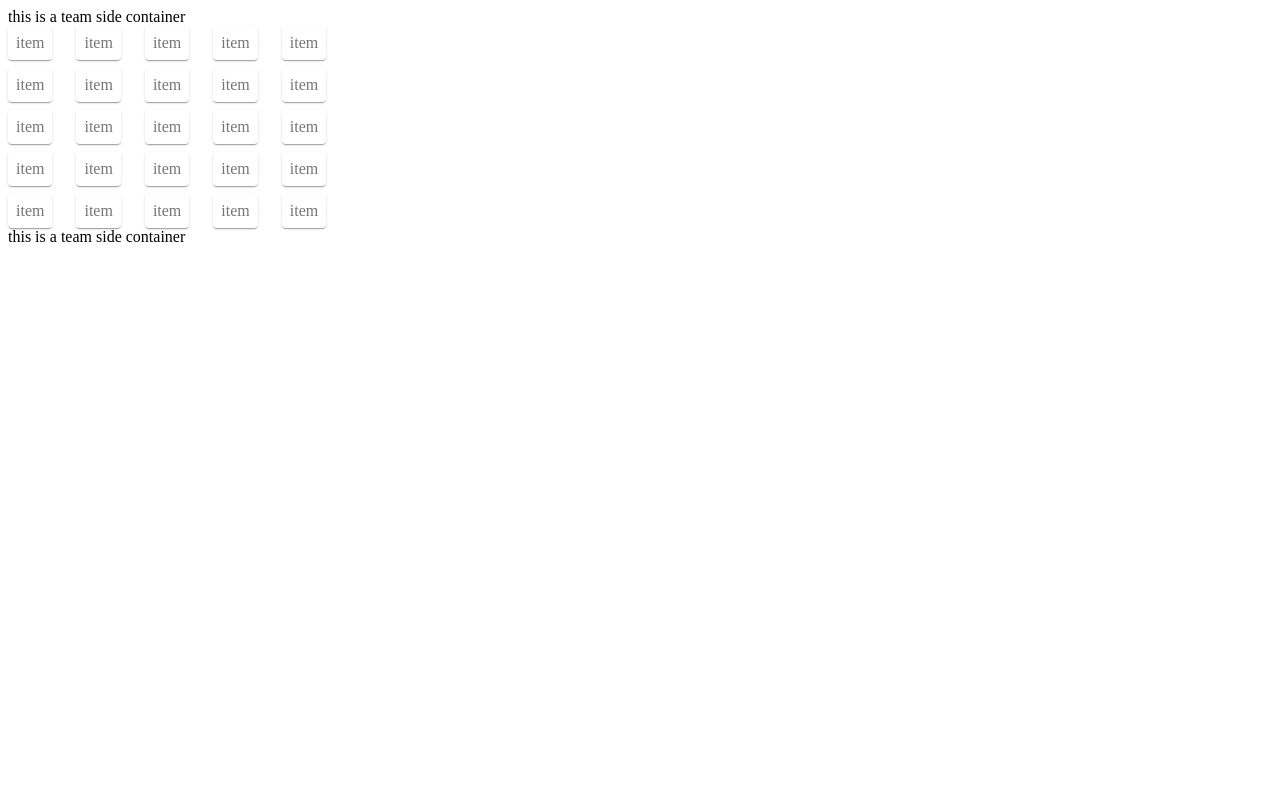
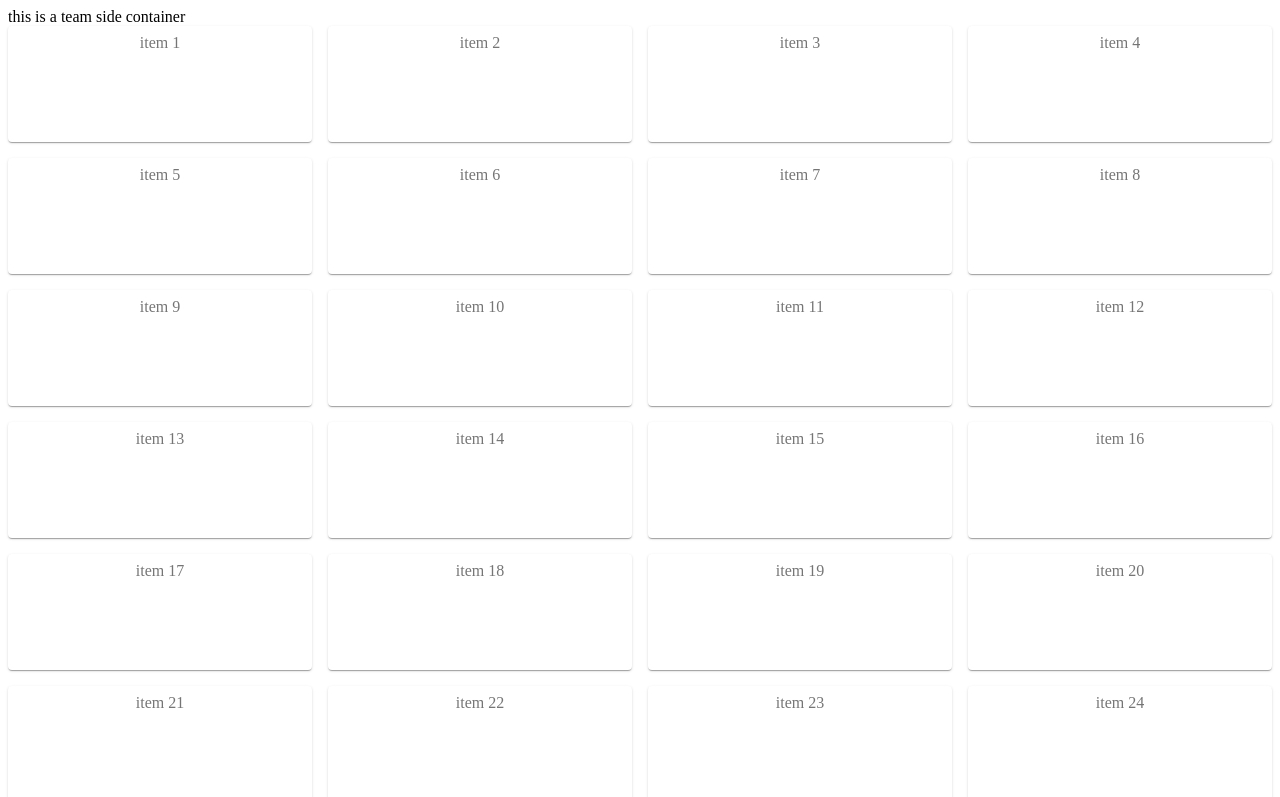
Before and after one commit to Steven-Nguyen-T/Recoil-Codenames, a React (Create React App) app: page / in a window 1280 px wide. Shown: the top 797 px of the page. Built offline with nearby package versions, Linux system fonts and the light colour scheme.

Commit message:
grid update

```diff
--- a/src/components/GameBoard/gameBoardContainer.js
+++ b/src/components/GameBoard/gameBoardContainer.js
@@ -2,8 +2,12 @@
 import React, { useState } from "react";
 
 import { makeStyles } from "@material-ui/core/styles";
+import Grid from "@material-ui/core/Grid";
+import FormLabel from "@material-ui/core/FormLabel";
+import FormControlLabel from "@material-ui/core/FormControlLabel";
+import RadioGroup from "@material-ui/core/RadioGroup";
+import Radio from "@material-ui/core/Radio";
 import Paper from "@material-ui/core/Paper";
-import Grid from "@material-ui/core/Grid";
 
 const useStyles = makeStyles((theme) => ({
   root: {
@@ -11,13 +15,23 @@ const useStyles = makeStyles((theme) => ({
   },
   paper: {
     padding: theme.spacing(1),
+    height: 100,
     textAlign: "center",
     color: theme.palette.text.secondary,
+  },
+  control: {
+    padding: theme.spacing(2),
   },
 }));
 
 export default function GameBoardContainer() {
   const classes = useStyles();
+
+  const [spacing, setSpacing] = React.useState(2);
+
+  const handleChange = (event) => {
+    setSpacing(Number(event.target.value));
+  };
 
   // generate an array with 25 words
   const [gameBoard, setGameBoard] = useState([
@@ -48,47 +62,17 @@ export default function GameBoardContainer() {
     25,
   ]);
 
-  function FormRow() {
-    return (
-      <React.Fragment>
-        <Grid item xs={2.4}>
-          <Paper className={classes.paper}>item</Paper>
-        </Grid>
-        <Grid item xs={2.4}>
-          <Paper className={classes.paper}>item</Paper>
-        </Grid>
-        <Grid item xs={2.4}>
-          <Paper className={classes.paper}>item</Paper>
-        </Grid>
-        <Grid item xs={2.4}>
-          <Paper className={classes.paper}>item</Paper>
-        </Grid>
-        <Grid item xs={2.4}>
-          <Paper className={classes.paper}>item</Paper>
-        </Grid>
-      </React.Fragment>
-    );
-  }
-
   return (
-    <div className={classes.root}>
-      <Grid container spacing={1}>
-        <Grid container item xs={12} spacing={3}>
-          <FormRow />
-        </Grid>
-        <Grid container item xs={12} spacing={3}>
-          <FormRow />
-        </Grid>
-        <Grid container item xs={12} spacing={3}>
-          <FormRow />
-        </Grid>
-        <Grid container item xs={12} spacing={3}>
-          <FormRow />
-        </Grid>
-        <Grid container item xs={12} spacing={3}>
-          <FormRow />
+    <Grid container className={classes.root} spacing={2}>
+      <Grid item xs={12}>
+        <Grid container justify="center" spacing={spacing}>
+          {gameBoard.map((value) => (
+            <Grid key={value} xs={3} item>
+              <Paper className={classes.paper}>item {value}</Paper>
+            </Grid>
+          ))}
         </Grid>
       </Grid>
-    </div>
+    </Grid>
   );
 }
```
